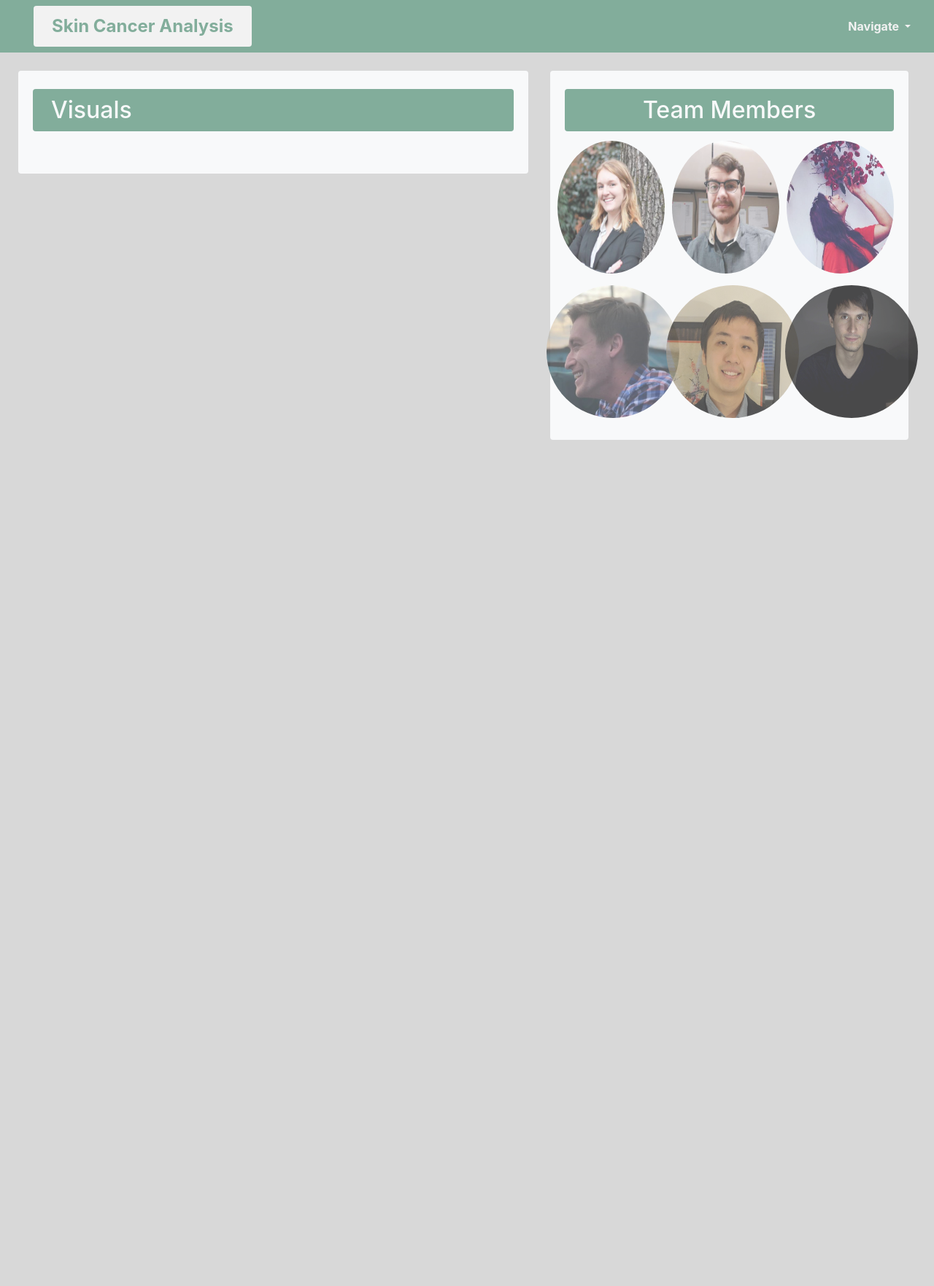
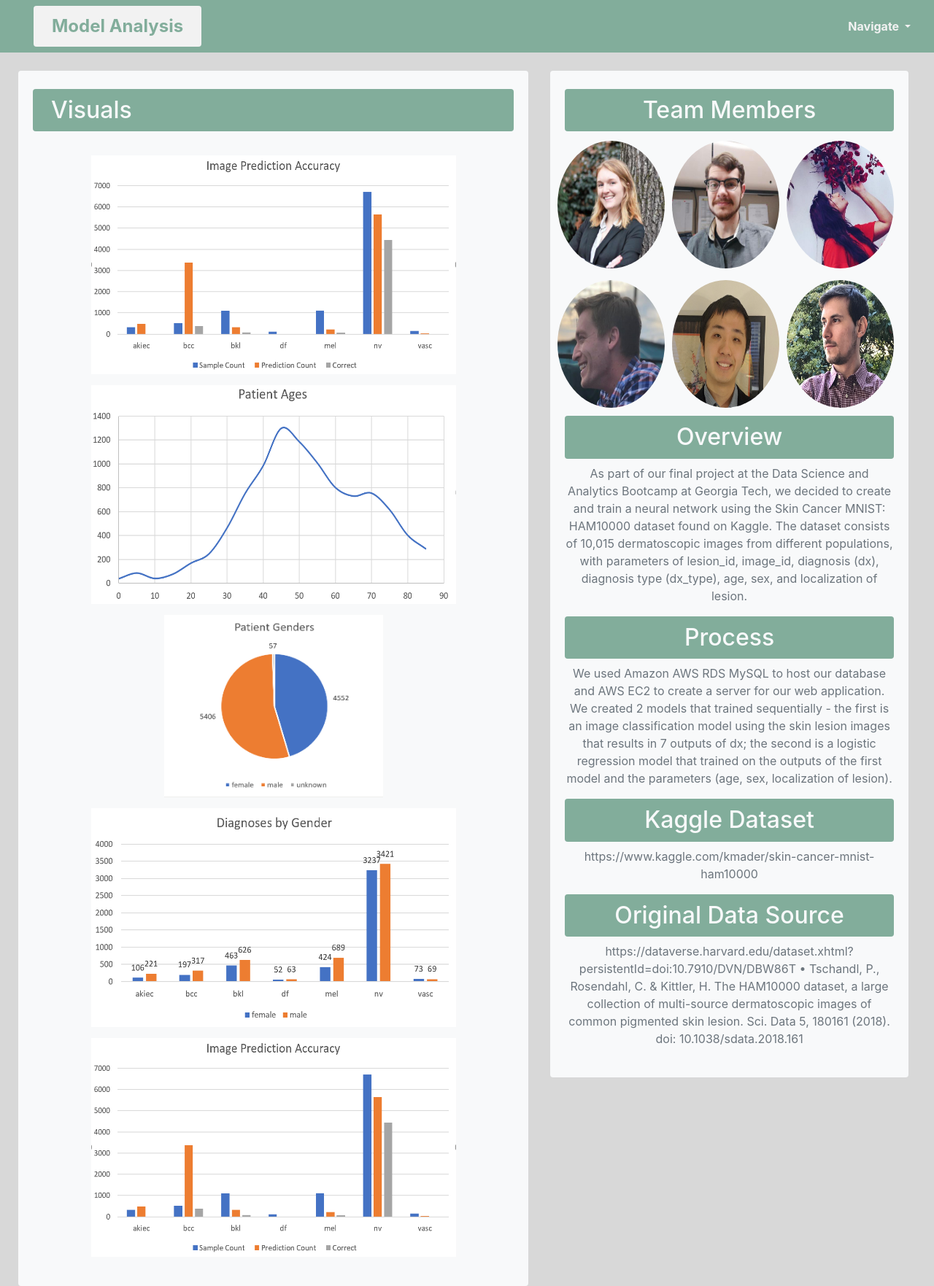
Before and after one commit to AndresgPotdevin/Skin-Cancer-Analysis, a Flask app: template eb-flask/templates/analysis.html in a window 1280 px wide. Shown: the whole page at 73% size. Before the commit the page ends 603 px from the top, so only its background shows below. Run offline with Flask 2, Linux system fonts and the light colour scheme; the template is opened without the code that fills it, so the values that code supplies are empty; some libraries are stand-ins or nearby versions.

Commit message:
adding Romy's updates

```diff
--- a/eb-flask/application.py
+++ b/eb-flask/application.py
@@ -93,6 +93,9 @@ def upload_file():
 
     return render_template("home.html", diagnosis=diagnosis, confidence=confidence, info=info)
 
+@application.route('/analysis')
+def analysis():
+    return render_template("analysis.html")
 
 if __name__ == '__main__':
     application.run(debug=True)
--- a/eb-flask/static/css/style.css
+++ b/eb-flask/static/css/style.css
@@ -32,7 +32,8 @@
 }
 
 img {
-  opacity: .7;
+  align-items: center;
+  cursor: pointer;
 }
 
 .dropdown-item {
@@ -63,6 +64,7 @@ body
 }
 
 #main {
+  align-items: center;
   background-color: #f8f9fa;
   padding-bottom: 25px;
   padding-left: 20px;
@@ -130,6 +132,15 @@ h2 {
   text-align: center;
 }
 
+
+
+.visualizations {
+  display: block;
+  margin-left: auto;
+  margin-right: auto;
+  margin-bottom:15px;
+}
+
 .btn .btn-custom {
   background-color: #82ad9b!important;
 
@@ -147,6 +158,7 @@ h2 {
 }
 
 input[type=submit] {
+  white-space: normal;
   margin-top: 15px;
   background-color: #82ad9b!important;
   font-size: large;
@@ -169,7 +181,7 @@ input[type=submit] {
 
 }
 
-img{
+#avatar{
   border-radius: 50%;
   align-items: center;
   cursor: pointer;
@@ -181,6 +193,10 @@ padding-top: 5px;
 padding-bottom: 5px;
 padding-left: 5px;
 padding-right: 5px;
+}
+
+.col-md-7{
+  align-items: center;
 }
 
 hvrbox,
--- a/eb-flask/templates/analysis.html
+++ b/eb-flask/templates/analysis.html
@@ -6,7 +6,7 @@
   <meta charset="UTF-8">
   <meta name="viewport" content="width=device-width, initial-scale=1, shrink-to-fit=no">
 
-  <title>Skin Cancer Analysis</title>
+  <title>Model Analysis</title>
 
   <!-- Bootstrap CSS -->
   <link rel="stylesheet" href="https://stackpath.bootstrapcdn.com/bootstrap/4.1.3/css/bootstrap.min.css" integrity="sha384-MCw98/SFnGE8fJT3GXwEOngsV7Zt27NXFoaoApmYm81iuXoPkFOJwJ8ERdknLPMO" crossorigin="anonymous">
@@ -17,7 +17,7 @@
 <body>
 
     <nav class="navbar navbar-expand-md navbar-light bg-light"><!-- start navbar -->
-      <a class="navbar-brand" href="https://romyrobi.github.io/TwitchProject-Home/">Skin Cancer Analysis</a>
+      <a class="navbar-brand" href="/analysis">Model Analysis</a>
       <button class="navbar-toggler" type="button" data-toggle="collapse" data-target="#navbarSupportedContent" aria-controls="navbarSupportedContent" aria-expanded="false" aria-label="Toggle navigation">
         <span class="navbar-toggler-icon"></span>
       </button>
@@ -29,8 +29,8 @@
             data-toggle="dropdown" aria-haspopup="true" aria-expanded="false">Navigate
             </a>
              <div class="dropdown-menu" aria-labelledby="navbarDropdown">
-               <a class="dropdown-item" href="#">Home</a>
-               <a class="dropdown-item" href="#">Model Analysis</a>
+               <a class="dropdown-item" href="/">Home</a>
+               <a class="dropdown-item" href="/analysis">Model Analysis</a>
              </div>
          </ul>
       </div>
@@ -44,58 +44,98 @@
             <h2>Visuals</h2>
 
             <div class = "container-fluid" >
+
+                <img class="visualizations" height="300" width="500" src="../static/images/predict_acc.png">
+
+
+                <img class="visualizations" height="300" width="500" src="../static/images/patientages.png">
+
+
+                <img class="visualizations" height="250" width="300" src="../static/images/genders.png">
+
+
+                <img class="visualizations" height="300" width="500" src="../static/images/diagnosesgender.png">
+
+
+                <img class="visualizations" height="300" width="500" src="../static/images/predict_acc.png">
+
             </div>
 
-          </div>
+
+        </div>
         </div><!--END MAIN CONTENT -->
 
         <div class="col-md-5"><!-- SIDE BAR -->
-          <div class ="container-fluid" id="visual">
+          <div class="container-fluid" id="visual">
+          <div class="teampictures">
           <h2>Team Members</h2>
 
          <div class = "row">
             <div class="col-md-4">
               <div class="hvrbox">
-              <img height="182" width="182" src="../static/images/romy.jpeg" alt="Avatar" class="hvrbox-layer_bottom">
+              <img id="avatar" height="175" width="175" src="../static/images/romy.jpeg" alt="Avatar" class="hvrbox-layer_bottom">
               <div class="hvrbox-layer_top">
-              <a href="https://github.com/RomyRobi"><div class="hvrbox-text">Romy</div></a>
+              <a href="https://github.com/RomyRobi" target="_blank"><div class="hvrbox-text">Romy</div></a>
             </div>
             </div>
           </div>
             <div class="col-md-4">
               <div class="hvrbox">
-              <img height="182" width="182" src="../static/images/adam.jpeg" alt="Avatar" class="hvrbox-layer_bottom">
+              <img id="avatar" height="175" width="175" src="../static/images/adam.jpeg" alt="Avatar" class="hvrbox-layer_bottom">
               <div class="hvrbox-layer_top">
-                <a href="https://adebruler.github.io/ADeBruler-DataAnalyst/"><div class="hvrbox-text">Adam</div></a>
+                <a href="https://adebruler.github.io/ADeBruler-DataAnalyst/" target="_blank"><div class="hvrbox-text">Adam</div></a>
             </div>
           </div>
         </div>
         <div class="col-md-4">
           <div class="hvrbox">
-          <img height="182" width="182" src="../static/images/meghana.jpg" alt="Avatar" class="hvrbox-layer_bottom">
+          <img id="avatar" height="175" width="175" src="../static/images/meghana.jpg" alt="Avatar" class="hvrbox-layer_bottom">
           <div class="hvrbox-layer_top">
-            <a href="https://github.com/mbhimasani"><div class="hvrbox-text">Adam</div></a>
+            <a href="https://github.com/mbhimasani" target="_blank"><div class="hvrbox-text">Meghana</div></a>
         </div>
       </div>
     </div>
+  </div>
           <div class = "row">
              <div class="col-md-4">
-               <a href="https://github.com/matthewcoleka">
-               <img height="182" width="182" src="../static/images/mattcole.jpg" alt="Avatar"></a>
+               <div class="hvrbox">
+               <img id="avatar" height="175" width="175" src="../static/images/mattcole.jpg" alt="Avatar" class="hvrbox-layer_bottom">
+               <div class="hvrbox-layer_top">
+               <a href="https://github.com/matthewcoleka" target="_blank"><div class="hvrbox-text">Matt</div></a>
+               </div>
              </div>
+           </div>
              <div class="col-md-4">
-               <a href="https://github.com/minqiuyu">
-               <img height="182" width="182" src="../static/images/jimmy.jpg" alt="Avatar"></a>
+               <div class="hvrbox">
+               <img id="avatar" height="175" width="175" src="../static/images/jimmy.jpg" alt="Avatar" class="hvrbox-layer_bottom">
+               <div class="hvrbox-layer_top">
+               <a href="https://github.com/minqiuyu" target="_blank"><div class="hvrbox-text">Jimmy</div></a>
              </div>
+           </div>
+         </div>
              <div class="col-md-4">
-               <a href="https://github.com/AndresgPotdevin">
-               <img height="182" width="182" src="../static/images/andres.jpg" alt="Avatar"></a>
+               <div class="hvrbox">
+               <img id="avatar" height="175" width="175" src="../static/images/andres.jpg" alt="Avatar" class="hvrbox-layer_bottom">
+               <div class="hvrbox-layer_top">
+               <a href="https://github.com/AndresgPotdevin" target="_blank"><div class="hvrbox-text">Andres</div></a>
              </div>
              </div>
            </div>
+
+
+
          </div>
+        </div><!-- END SIDE BAR -->
+        <div class="info">
+        <h2>Overview</h2> <p>As part of our final project at the Data Science and Analytics Bootcamp at Georgia Tech, we decided to create and train a neural network using the Skin Cancer MNIST: HAM10000 dataset found on Kaggle. The dataset consists of 10,015 dermatoscopic images from different populations, with parameters of lesion_id, image_id, diagnosis (dx), diagnosis type (dx_type), age, sex, and localization of lesion.</p>
 
-        </div><!-- END SIDE BAR -->
+  <h2>Process</h2> <p>We used Amazon AWS RDS MySQL to host our database and AWS EC2 to create a server for our web application. We created 2 models that trained sequentially - the first is an image classification model using the skin lesion images that results in 7 outputs of dx; the second is a logistic regression model that trained on the outputs of the first model and the parameters (age, sex, localization of lesion).</p>
+
+  <h2>Kaggle Dataset</h2> <p>https://www.kaggle.com/kmader/skin-cancer-mnist-ham10000</p>
+
+  <h2>Original Data Source</h2>  <p>https://dataverse.harvard.edu/dataset.xhtml?persistentId=doi:10.7910/DVN/DBW86T • Tschandl, P., Rosendahl, C. & Kittler, H. The HAM10000 dataset, a large collection of multi-source dermatoscopic images of common pigmented skin lesion. Sci. Data 5, 180161 (2018). doi: 10.1038/sdata.2018.161</p>
+</div>
+
       </div>
 
     </div><!-- End Body Content -->
--- a/eb-flask/templates/includes/_navbar.html
+++ b/eb-flask/templates/includes/_navbar.html
@@ -11,8 +11,8 @@
         data-toggle="dropdown" aria-haspopup="true" aria-expanded="false">Navigate
         </a>
          <div class="dropdown-menu" aria-labelledby="navbarDropdown">
-           <a class="dropdown-item" href="#">Home</a>
-           <a class="dropdown-item" href="#">Model Analysis</a>
+           <a class="dropdown-item" href="/">Home</a>
+           <a class="dropdown-item" href="/analysis">Model Analysis</a>
          </div>
      </ul>
   </div>
```
Also changed, not shown: eb-flask/templates/home.html (+11 -5 lines), eb-flask/static/images/andres.jpg, eb-flask/static/images/diagnosesgender.PNG (added), eb-flask/static/images/genders.PNG (added), eb-flask/static/images/img_prediciton_accuracy.png (deleted), eb-flask/static/images/locations.PNG (added), eb-flask/static/images/patientages.PNG (added), eb-flask/static/images/predict_acc.PNG (added), 1 other file.
